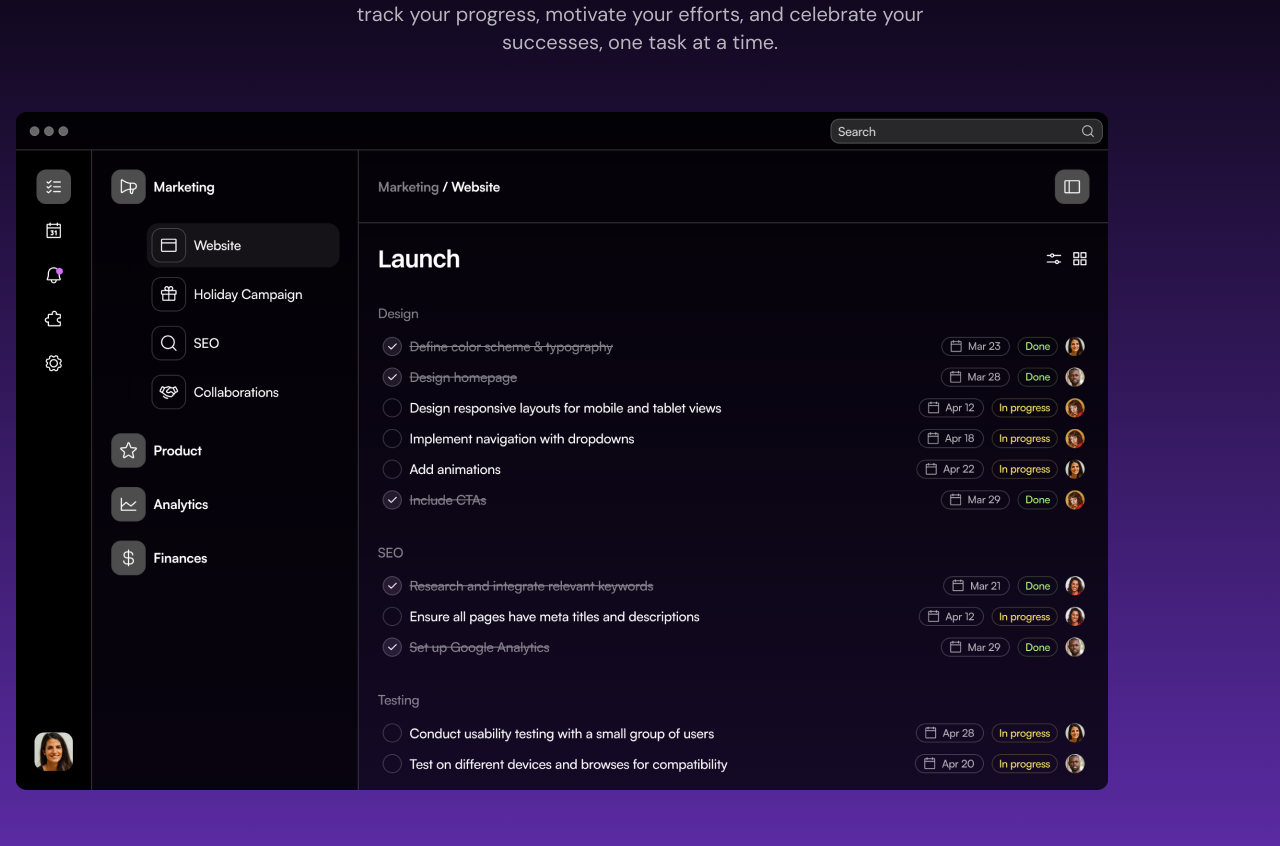
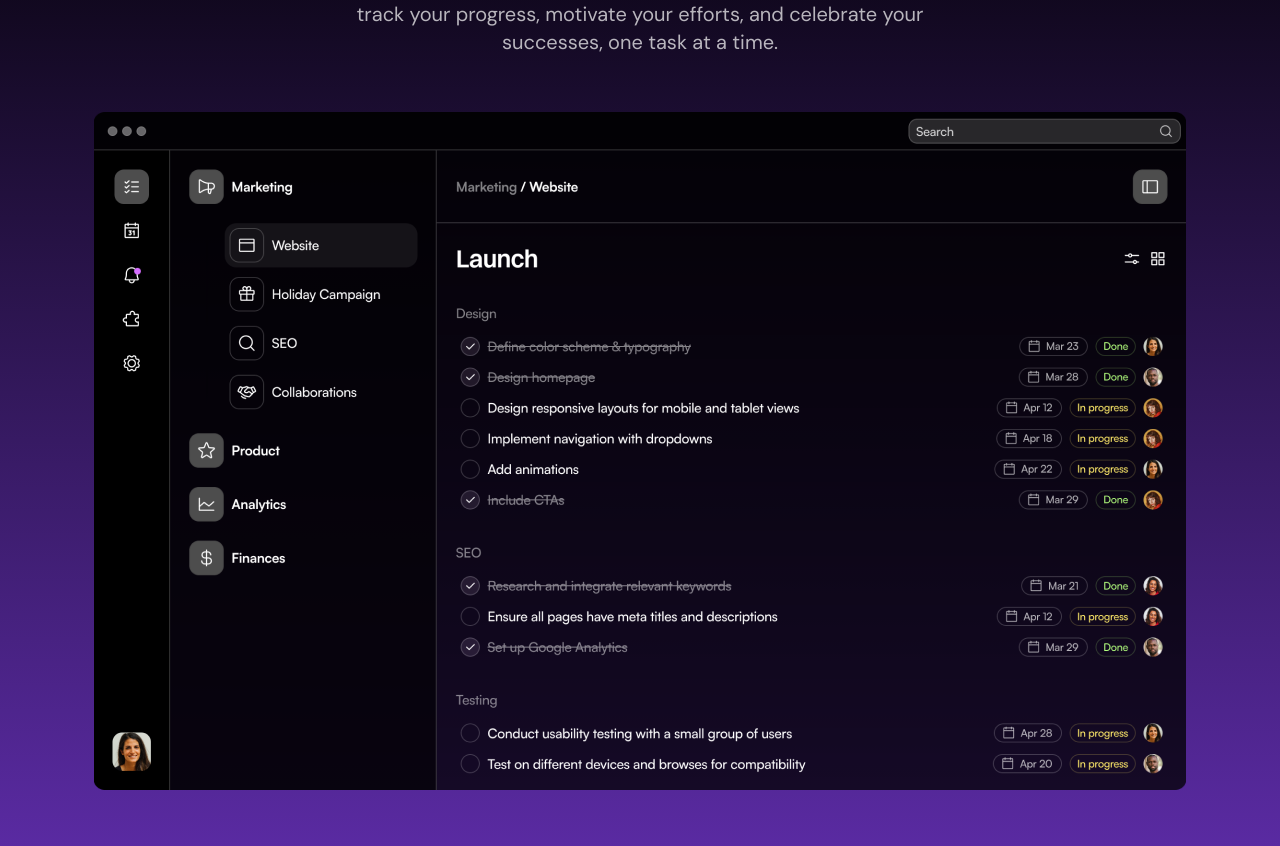
Before and after one commit to nicobastien/dark-landing, a Next.js app: page / in a window 1280 px wide. Shown: the part 1968-2814 px from the top of the page. Built offline with nearby package versions, Linux system fonts and the light colour scheme.

Commit message:
Center product image

```diff
--- a/src/components/ProductShowcase.tsx
+++ b/src/components/ProductShowcase.tsx
@@ -15,7 +15,7 @@
             one task at a time.
           </p>
         </div>
-        <Image className="mt-14" src={appScreen} alt="The product screenshot" />
+        <Image className="mt-14 mx-auto" src={appScreen} alt="The product screenshot" />
       </div>
     </div>
   );
```
